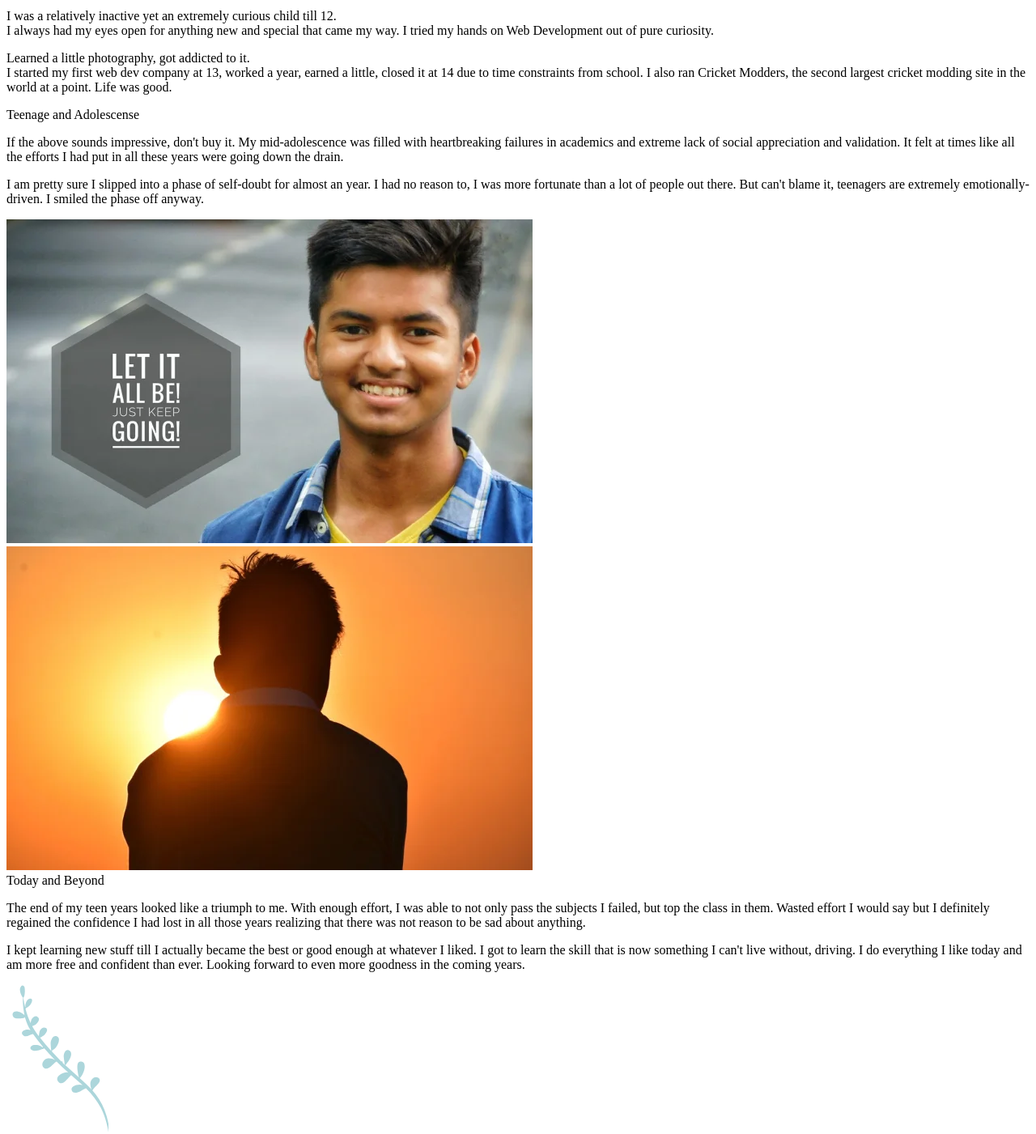
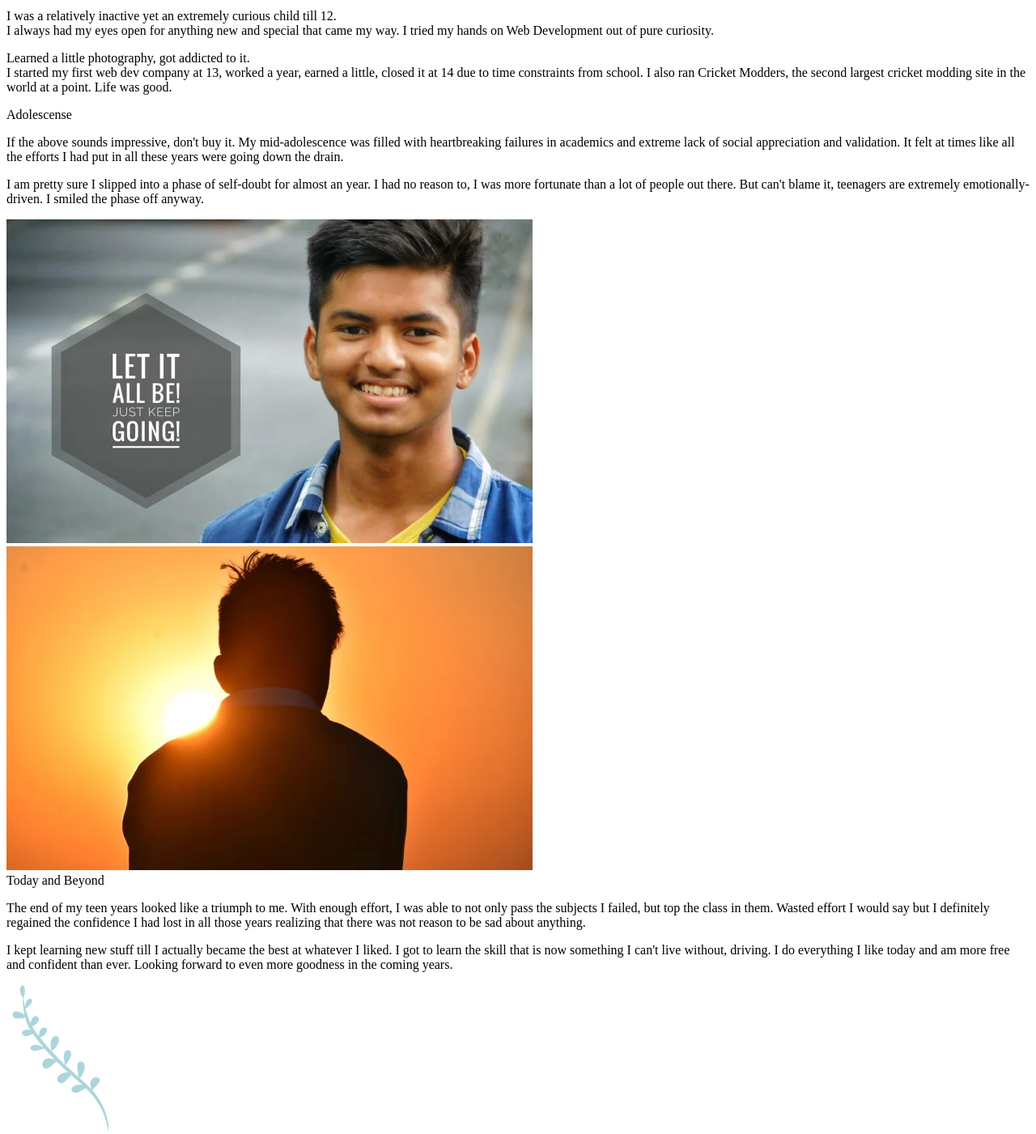
Before and after one commit to deve-sh/deve-sh.github.io, a Gatsby site: page /about in a window 1280 px wide. Shown: the part 1340-2741 px from the top of the page at 81% size. Built offline with nearby package versions, Linux system fonts and the light colour scheme; Gatsby itself is replaced by a stand-in of ours.

```diff
--- a/src/pages/about.js
+++ b/src/pages/about.js
@@ -87,7 +87,7 @@
         </section>
         <section className={"about-descriptors row invertrow"}>
           <div className={"col-xl-6 desccol"}>
-            <div className={"heading"}>Teenage and Adolescense</div>
+            <div className={"heading"}>Adolescense</div>
             <div className={"desc"}>
               <p>
                 If the above sounds impressive, don't buy it. My mid-adolescence
@@ -134,11 +134,11 @@
                 anything.
               </p>
               <p>
-                I kept learning new stuff till I actually became the best or
-                good enough at whatever I liked. I got to learn the skill that
-                is now something I can't live without, driving. I do everything
-                I like today and am more free and confident than ever. Looking
-                forward to even more goodness in the coming years.
+                I kept learning new stuff till I actually became the best at
+                whatever I liked. I got to learn the skill that is now something
+                I can't live without, driving. I do everything I like today and
+                am more free and confident than ever. Looking forward to even
+                more goodness in the coming years.
               </p>
             </div>
           </div>
--- a/src/pages/index.js
+++ b/src/pages/index.js
@@ -77,7 +77,7 @@
                     title="Blog"
                   >
                     blog post
-                  </a>{" "}
+                  </a>
                   , documenting my learnings or reading something interesting.
                   If you can't find me doing any of the above, I'll probably be
                   outside on a drive.
@@ -105,7 +105,7 @@
               <Image src={WhatIdoImage} alt={"What I do?"} />
             </div>
             <div className={"col-md-7 whatido-right"}>
-              <div className={"whatido-heading"}>Helping Build Experiences</div>
+              <div className={"whatido-heading"}>Building Experiences</div>
               <div className={"whatido-text"}>
                 <p>
                   I take delight in helping startups, businesses and individuals
```
Also changed, not shown: src/images/webp/IntroSection.webp, 1 other file.
